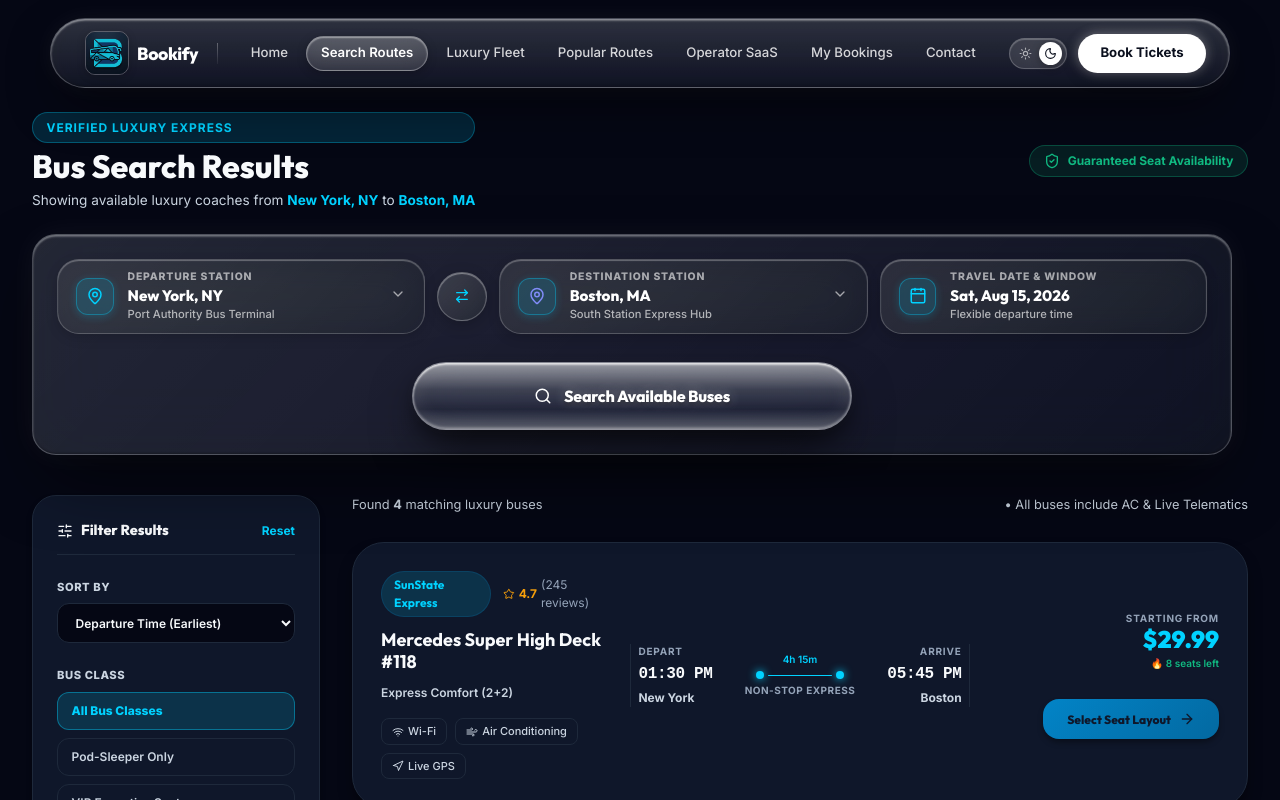
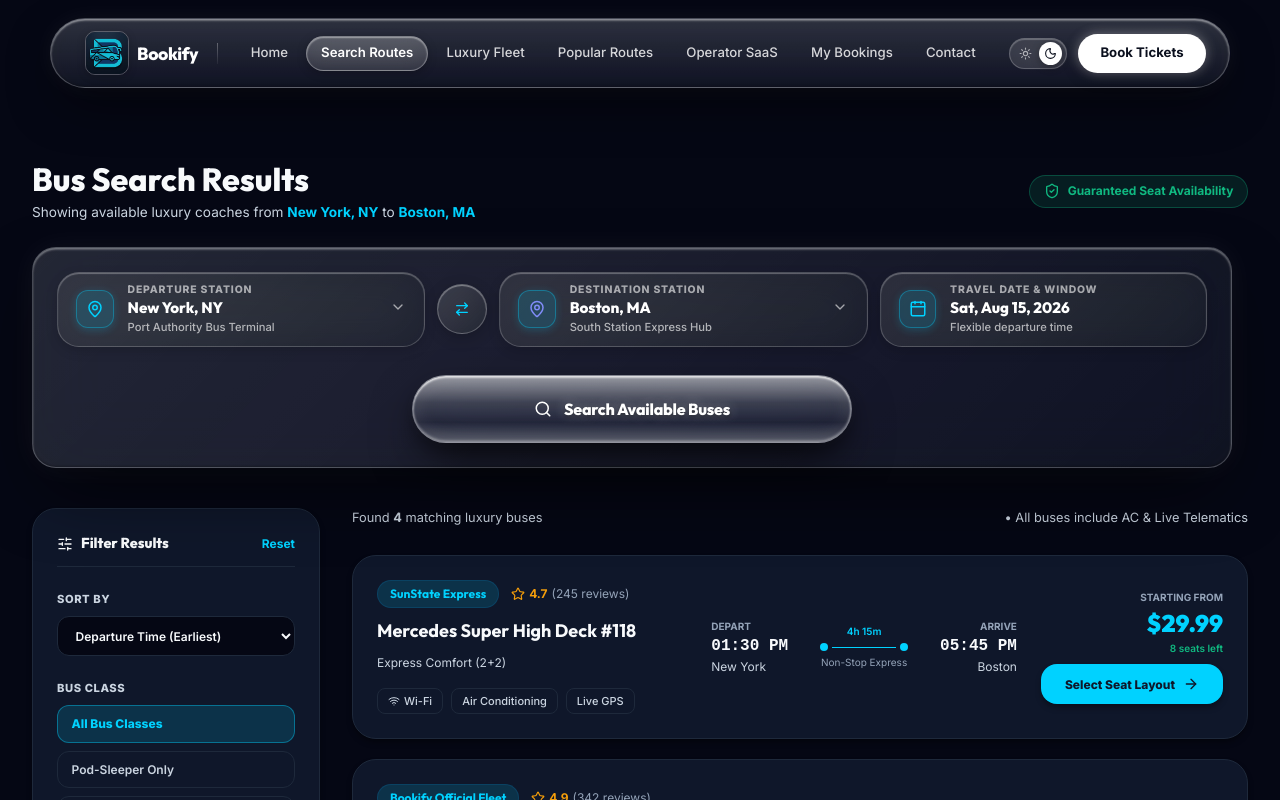
Before and after one commit to rafi1105/Bookify, a React (Vite) app: page /search in a window 1280 px wide. Shown: the top 800 px of the page. Built offline with nearby package versions, Linux system fonts and the light colour scheme.

Commit message:
fix: update seat picker breakpoint to 768px+ so Select Your Seat Layout and Passenger Information render in 2 side-by-side panels

```diff
--- a/src/components/BusCard.jsx
+++ b/src/components/BusCard.jsx
@@ -1,5 +1,5 @@
 import React from 'react';
-import { Wifi, Zap, Star, ArrowRight, ShieldCheck, Navigation, Wind } from 'lucide-react';
+import { Wifi, Zap, Star, ArrowRight } from 'lucide-react';
 
 export default function BusCard({ bus, onSelectSeats, isSelected = false }) {
   return (
@@ -13,7 +13,7 @@ export default function BusCard({ bus, onSelectSeats, isSelected = false }) {
               {bus.operator}
             </span>
             <div className="bus-rating-block">
-              <Star size={14} className="fill-amber-400 text-amber-500" />
+              <Star size={14} className="fill-amber-500 text-amber-500" />
               <span>{bus.rating}</span>
               <span className="bus-rating-reviews">({bus.reviewsCount} reviews)</span>
             </div>
@@ -28,8 +28,6 @@ export default function BusCard({ bus, onSelectSeats, isSelected = false }) {
               <span key={i} className="bus-amenity-pill">
                 {amenity === 'Wi-Fi' && <Wifi size={12} className="highlight-cyan" />}
                 {amenity === 'Power Outlet' && <Zap size={12} className="text-amber-500" />}
-                {amenity === 'Air Conditioning' && <Wind size={12} className="text-sky-400" />}
-                {amenity === 'Live GPS' && <Navigation size={12} className="text-emerald-400" />}
                 <span>{amenity}</span>
               </span>
             ))}
@@ -64,16 +62,16 @@ export default function BusCard({ bus, onSelectSeats, isSelected = false }) {
         {/* Pricing & CTA */}
         <div className="bus-pricing-col">
           <div className="bus-price-block">
-            <span className="bus-price-label">STARTING FROM</span>
+            <span className="bus-price-label">Starting From</span>
             <span className="bus-price-value">${bus.price.toFixed(2)}</span>
-            <span className="bus-seats-left">🔥 {bus.availableSeats} seats left</span>
+            <span className="bus-seats-left">{bus.availableSeats} seats left</span>
           </div>
 
           <button
             onClick={() => onSelectSeats(bus)}
             className={`bus-select-seats-btn ${isSelected ? 'active' : ''}`}
           >
-            <span>{isSelected ? 'Close Seat Map' : 'Select Seat Layout'}</span>
+            <span>{isSelected ? 'Close Seat Picker' : 'Select Seat Layout'}</span>
             <ArrowRight size={16} />
           </button>
         </div>
--- a/src/pages/SearchPage.jsx
+++ b/src/pages/SearchPage.jsx
@@ -49,11 +49,10 @@ export default function SearchPage() {
   return (
     <div className="page-container search-page container">
 
-      {/* Sleek Hero Header Block with Embedded Search Widget */}
+      {/* Search Header Widget */}
       <div className="search-header-container">
         <div className="search-header-top">
           <div className="search-header-title-block">
-            <span className="page-badge">VERIFIED LUXURY EXPRESS</span>
             <h1 className="search-page-title">Bus Search Results</h1>
             <p className="search-page-subtitle">
               Showing available luxury coaches from <span className="search-highlight">{from}</span> to <span className="search-highlight">{to}</span>
--- a/src/styles/components.css
+++ b/src/styles/components.css
@@ -2161,298 +2161,13 @@
 /* --------------------------------------------------------------------------
    5. BUS CARD
    -------------------------------------------------------------------------- */
-/* --------------------------------------------------------------------------
-   5. BUS CARD (WORLD-CLASS HIGH-END TRANSIT CARD)
-   -------------------------------------------------------------------------- */
 .bus-card-container {
-  padding: 1.75rem;
-  border-radius: var(--radius-2xl);
+  padding: 1.5rem;
+  border-radius: var(--radius-xl);
   background-color: var(--bg-card);
   border: 1px solid var(--border-color);
-  box-shadow: var(--shadow-lg);
-  transition: all 0.35s cubic-bezier(0.4, 0, 0.2, 1);
-  position: relative;
-}
-
-.bus-card-container:hover {
-  border-color: var(--cyan-primary);
-  transform: translateY(-3px);
-  box-shadow: var(--shadow-2xl);
-}
-
-.bus-card-container.selected {
-  border-color: var(--cyan-primary);
-  box-shadow: 0 0 25px rgba(2, 132, 199, 0.25);
-  background-color: var(--bg-card);
-}
-
-.bus-card-layout {
-  display: flex;
-  flex-direction: column;
-  gap: 1.75rem;
-  align-items: stretch;
-}
-
-@media (min-width: 1024px) {
-  .bus-card-layout {
-    flex-direction: row;
-    align-items: center;
-    justify-content: space-between;
-  }
-}
-
-.bus-card-operator-col {
-  display: flex;
-  flex-direction: column;
-  gap: 0.65rem;
-  flex: 1.2;
-}
-
-.bus-card-operator-row {
-  display: flex;
-  align-items: center;
-  gap: 0.75rem;
-}
-
-.bus-operator-tag {
-  padding: 0.3rem 0.85rem;
-  border-radius: var(--radius-full);
-  background-color: var(--cyan-light);
-  color: var(--cyan-primary);
-  border: 1px solid rgba(2, 132, 199, 0.3);
-  font-size: 0.75rem;
-  font-weight: 800;
-  font-family: var(--font-display);
-}
-
-.bus-rating-block {
-  display: flex;
-  align-items: center;
-  gap: 0.35rem;
-  color: #fbbf24;
-  font-size: 0.8rem;
-  font-weight: 800;
-}
-
-.bus-rating-reviews {
-  color: var(--text-muted);
-  font-weight: 500;
-  font-size: 0.75rem;
-}
-
-.bus-card-name {
-  font-size: 1.25rem;
-  font-weight: 900;
-  color: var(--text-main);
-  font-family: var(--font-display);
-  line-height: 1.2;
-}
-
-.bus-card-type {
-  font-size: 0.8rem;
-  color: var(--text-sub);
-  font-weight: 600;
-}
-
-.bus-amenities-row {
-  display: flex;
-  flex-wrap: wrap;
-  align-items: center;
-  gap: 0.5rem;
-  padding-top: 0.35rem;
-}
-
-.bus-amenity-pill {
-  padding: 0.3rem 0.75rem;
-  border-radius: var(--radius-full);
-  background-color: var(--bg-pill);
-  border: 1px solid var(--border-color);
-  font-size: 0.72rem;
-  color: var(--text-sub);
-  font-weight: 600;
-  display: flex;
-  align-items: center;
-  gap: 0.35rem;
-}
-
-.bus-schedule-col {
-  display: flex;
-  align-items: center;
-  justify-content: space-between;
-  text-align: center;
-  padding: 1rem 0;
-  border-top: 1px solid var(--border-color);
-  border-bottom: 1px solid var(--border-color);
-  width: 100%;
-  flex: 1.5;
-}
-
-@media (min-width: 1024px) {
-  .bus-schedule-col {
-    width: auto;
-    border-top: none;
-    border-bottom: none;
-    padding: 0 1.5rem;
-    border-left: 1px solid var(--border-color);
-    border-right: 1px solid var(--border-color);
-    gap: 1.75rem;
-  }
-}
-
-.bus-schedule-node {
-  text-align: left;
-  display: flex;
-  flex-direction: column;
-  gap: 0.2rem;
-}
-
-.bus-schedule-node.dest {
-  text-align: right;
-}
-
-.bus-schedule-time {
-  font-size: 1.35rem;
-  font-weight: 900;
-  color: var(--text-main);
-  font-family: var(--font-display);
-  letter-spacing: -0.02em;
-  display: block;
-}
-
-.bus-schedule-city {
-  font-size: 0.8rem;
-  color: var(--text-sub);
-  font-weight: 700;
-}
-
-.bus-transit-route {
-  display: flex;
-  flex-direction: column;
-  align-items: center;
-  padding: 0 0.75rem;
-}
-
-.bus-duration-label {
-  font-size: 0.72rem;
-  color: var(--cyan-primary);
-  font-weight: 800;
-  margin-bottom: 0.35rem;
-}
-
-.bus-transit-track {
-  display: flex;
-  align-items: center;
-  gap: 0.25rem;
-  position: relative;
-}
-
-.bus-transit-dot {
-  width: 0.5rem;
-  height: 0.5rem;
-  border-radius: 50%;
-  background-color: var(--cyan-primary);
-  box-shadow: 0 0 8px var(--cyan-primary);
-}
-
-.bus-transit-line {
-  width: 4.5rem;
-  height: 2px;
-  background: linear-gradient(90deg, var(--cyan-primary) 0%, #00d2ff 100%);
-  border-radius: 1px;
-}
-
-.bus-nonstop-label {
-  font-size: 0.65rem;
-  color: var(--text-muted);
-  font-weight: 700;
-  margin-top: 0.35rem;
-  text-transform: uppercase;
-  letter-spacing: 0.05em;
-}
-
-.bus-pricing-col {
-  display: flex;
-  flex-direction: row;
-  align-items: center;
-  justify-content: space-between;
-  gap: 1.25rem;
-  width: 100%;
-  flex: 1;
-}
-
-@media (min-width: 1024px) {
-  .bus-pricing-col {
-    flex-direction: column;
-    align-items: flex-end;
-    width: auto;
-  }
-}
-
-.bus-price-block {
-  display: flex;
-  flex-direction: column;
-  align-items: flex-start;
-}
-
-@media (min-width: 1024px) {
-  .bus-price-block {
-    align-items: flex-end;
-  }
-}
-
-.bus-price-label {
-  font-size: 0.65rem;
-  color: var(--text-muted);
-  text-transform: uppercase;
-  font-weight: 800;
-  letter-spacing: 0.08em;
-}
-
-.bus-price-value {
-  font-size: 1.75rem;
-  font-weight: 900;
-  color: var(--cyan-primary);
-  font-family: var(--font-display);
-  line-height: 1.1;
-}
-
-.bus-seats-left {
-  font-size: 0.72rem;
-  color: var(--amber-primary);
-  font-weight: 700;
-  margin-top: 0.2rem;
-}
-
-.bus-select-seats-btn {
-  display: inline-flex;
-  align-items: center;
-  justify-content: center;
-  gap: 0.5rem;
-  padding: 0.75rem 1.35rem;
-  border-radius: var(--radius-xl);
-  background: linear-gradient(135deg, #0284c7 0%, #0369a1 100%);
-  color: #ffffff;
-  font-size: 0.82rem;
-  font-weight: 800;
-  font-family: var(--font-display);
-  cursor: pointer;
-  border: none;
-  box-shadow: 0 4px 15px rgba(2, 132, 199, 0.35);
-  transition: all 0.25s cubic-bezier(0.4, 0, 0.2, 1);
-  white-space: nowrap;
-}
-
-.bus-select-seats-btn:hover {
-  background: linear-gradient(135deg, #0369a1 0%, #075985 100%);
-  transform: translateY(-2px);
-  box-shadow: 0 6px 20px rgba(2, 132, 199, 0.5);
-}
-
-.bus-select-seats-btn.active {
-  background: var(--bg-pill);
-  color: var(--text-main);
-  border: 1px solid var(--border-color);
-  box-shadow: none;
+  box-shadow: var(--shadow-md);
+  transition: all 0.3s ease;
 }
 
 .bus-card-container:hover {
@@ -3201,10 +2916,11 @@
 .seat-picker-layout {
   display: grid;
   grid-template-columns: 1fr;
-  gap: 2rem;
-}
-
-@media (min-width: 1024px) {
+  gap: 1.5rem;
+  align-items: flex-start;
+}
+
+@media (min-width: 768px) {
   .seat-picker-layout {
     grid-template-columns: repeat(12, minmax(0, 1fr));
   }
@@ -3217,18 +2933,18 @@
   gap: 1.5rem;
 }
 
-@media (min-width: 1024px) {
+@media (min-width: 768px) {
   .seat-picker-deck-col {
     grid-column: span 7;
   }
 }
 
 .seat-picker-card {
-  padding: 1.5rem;
-  border-radius: var(--radius-xl);
+  padding: 1.75rem;
+  border-radius: var(--radius-2xl);
   border: 1px solid var(--border-color);
   background-color: var(--bg-card);
-  box-shadow: var(--shadow-lg);
+  box-shadow: var(--shadow-xl);
   display: flex;
   flex-direction: column;
   gap: 1.5rem;
@@ -3475,18 +3191,18 @@
   gap: 1.5rem;
 }
 
-@media (min-width: 1024px) {
+@media (min-width: 768px) {
   .seat-passenger-col {
     grid-column: span 5;
   }
 }
 
 .seat-checkout-card {
-  padding: 1.5rem;
-  border-radius: var(--radius-xl);
+  padding: 1.75rem;
+  border-radius: var(--radius-2xl);
   border: 1px solid var(--border-color);
   background-color: var(--bg-card);
-  box-shadow: var(--shadow-lg);
+  box-shadow: var(--shadow-xl);
   display: flex;
   flex-direction: column;
   gap: 1.25rem;
--- a/src/styles/pages.css
+++ b/src/styles/pages.css
@@ -1638,7 +1638,7 @@
   display: flex;
   flex-direction: column;
   gap: 2.5rem;
-  padding-top: 7rem;
+  padding-top: 10rem;
   padding-bottom: 5rem;
 }
 
@@ -1882,12 +1882,10 @@
 }
 
 .search-seat-picker-drawer {
-  padding: 1.5rem;
-  border-radius: var(--radius-2xl);
-  background-color: var(--bg-card);
-  border: 1px solid var(--cyan-primary);
-  box-shadow: var(--shadow-xl);
-  animation: slideDown 0.3s ease-out;
+  width: 100%;
+  margin-top: 1rem;
+  margin-bottom: 1.5rem;
+  animation: slideDown 0.35s cubic-bezier(0.4, 0, 0.2, 1);
 }
 
 @keyframes slideDown {
```
